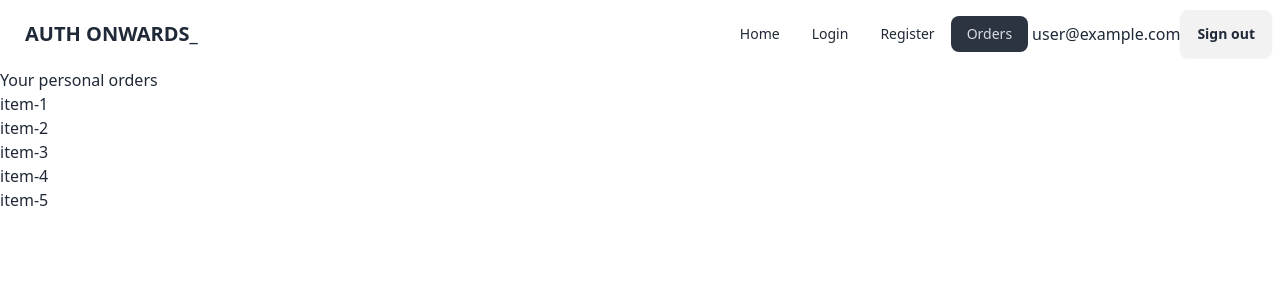
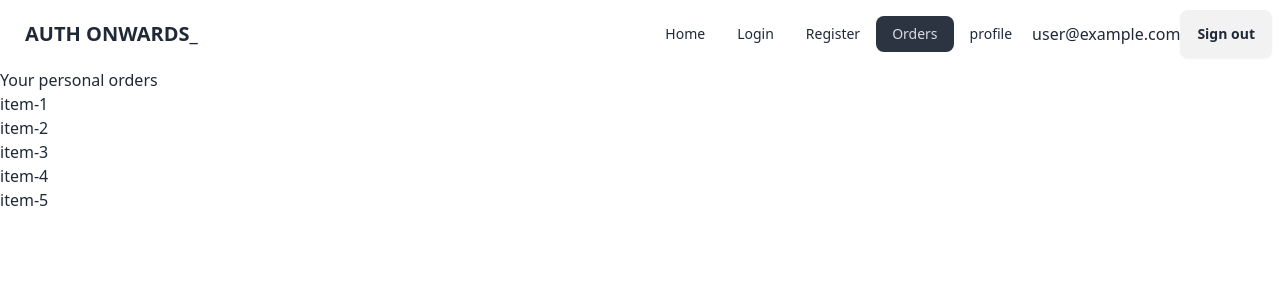
Before and after one commit to Jisan-Dev/M51-auth-onwards, a React (Vite) app: page /orders in a window 1280 px wide. Shown: the top 300 px of the page. Built offline with nearby package versions, Linux system fonts and the light colour scheme; no server answers; sample sign-in values are in the browser's storage.

Commit message:
added another private route with private nav

```diff
--- a/src/components/header/Header.jsx
+++ b/src/components/header/Header.jsx
@@ -32,6 +32,11 @@ const Header = () => {
               <li>
                 <NavLink to="/orders">Orders</NavLink>
               </li>
+              {user && (
+                <li>
+                  <NavLink to="/profile">profile</NavLink>
+                </li>
+              )}
             </ul>
             {user && (
               <>
--- a/src/main.jsx
+++ b/src/main.jsx
@@ -9,6 +9,7 @@ import Login from './pages/login/Login.jsx';
 import AuthProvider from './AuthProvider.jsx';
 import Orders from './pages/orders/Orders.jsx';
 import PrivateRoute from './routes/PrivateRoute.jsx';
+import Profile from './pages/profile/Profile.jsx';
 
 const router = createBrowserRouter([
   {
@@ -35,6 +36,14 @@ const router = createBrowserRouter([
           </PrivateRoute>
         ),
       },
+      {
+        path: '/profile',
+        element: (
+          <PrivateRoute>
+            <Profile />
+          </PrivateRoute>
+        ),
+      },
     ],
   },
 ]);
--- /dev/null
+++ b/src/pages/profile/Profile.jsx
@@ -0,0 +1,11 @@
+import React from 'react';
+
+const Profile = () => {
+  return (
+    <div className="text-center">
+      <h1>PROFILE</h1>
+    </div>
+  );
+};
+
+export default Profile;
```
